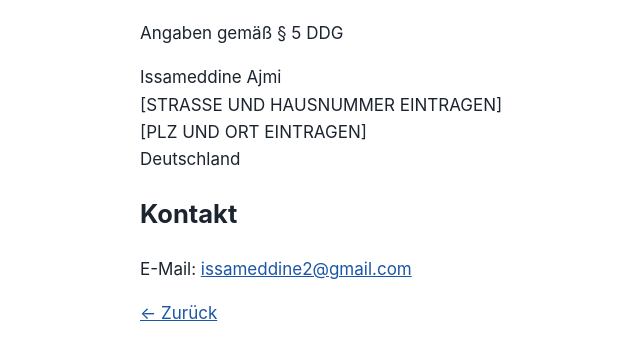
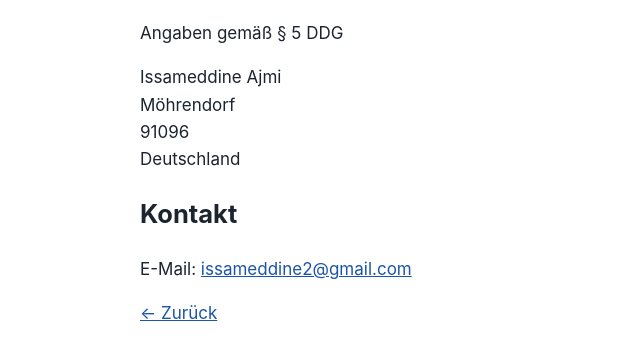
Before and after one commit to issameddine2/ajmiapps, a plain HTML site: page impressum.html in a window 1280 px wide. Shown: the part 97-454 px from the top of the page, without its empty margins (160-800 px from the left). Drawn offline with Linux system fonts and the light colour scheme.

Commit message:
Update address details in impressum.html

```diff
--- a/impressum.html
+++ b/impressum.html
@@ -10,8 +10,8 @@
 <h1>Impressum</h1>
 <p>Angaben gemäß § 5 DDG</p>
 <p>Issameddine Ajmi<br>
-[STRASSE UND HAUSNUMMER EINTRAGEN]<br>
-[PLZ UND ORT EINTRAGEN]<br>
+Möhrendorf<br>
+91096<br>
 Deutschland</p>
 <h2>Kontakt</h2>
 <p>E-Mail: <a href="mailto:issameddine2@gmail.com">issameddine2@gmail.com</a></p>
```
